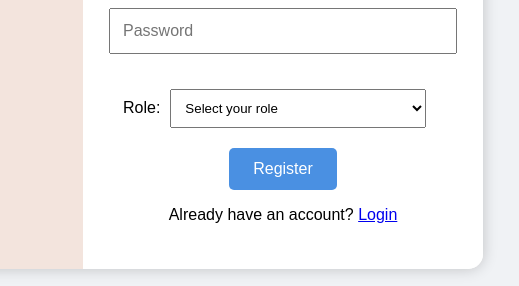
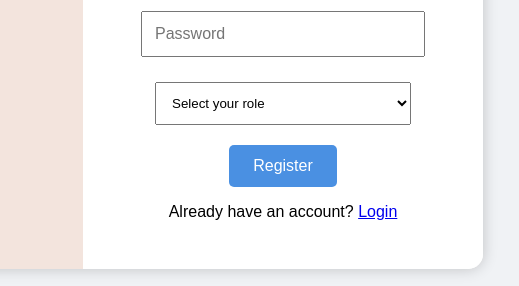
Before and after one commit to galhelner/ExamAnalyzer, a website: page public/auth.html in a window 1280 px wide. Both pictures are taken after a click on the link "Register". Shown: the part 381-667 px from the top of the page, 557-1076 px from the left. Drawn offline with Linux system fonts and the light colour scheme.

Commit message:
improved login/registration design

```diff
--- a/public/auth.html
+++ b/public/auth.html
@@ -17,7 +17,6 @@
                 <input id="authEmail" type="email" placeholder="Email" required>
                 <input id="authPassword" type="password" placeholder="Password" minlength="6" required>
                 <div id="roleSelector" class="role-selector">
-                    <label for="role">Role:</label>
                     <select id="role" name="role">
                         <option value="" disabled selected>Select your role</option>
                         <option value="student">Student</option>
--- a/public/css/auth.css
+++ b/public/css/auth.css
@@ -60,7 +60,7 @@ form {
 }
 
 input {
-  width: 100%;
+  width: 80%;
   padding: 12px;
   margin: 10px 0;
   font-size: 16px;
@@ -74,7 +74,7 @@ button {
   font-size: 16px;
   cursor: pointer;
   border-radius: 5px;
-  margin-top: 10px;
+  margin-top: 20px;
 }
 
 button:hover {
@@ -87,17 +87,15 @@ img {
   margin-bottom: 20px;
 }
 
-select {
+.role-selector {
+    display: none;
     width: 80%;
-    padding: 10px;
-    margin: 10px;
+    margin-top: 15px;
 }
 
-.role-selector {
-    display: none;
-    margin-top: 15px;
+.role-selector select {
     width: 100%;
-    align-items: center;
+    padding: 12px;
 }
 
 .hidden {
```
